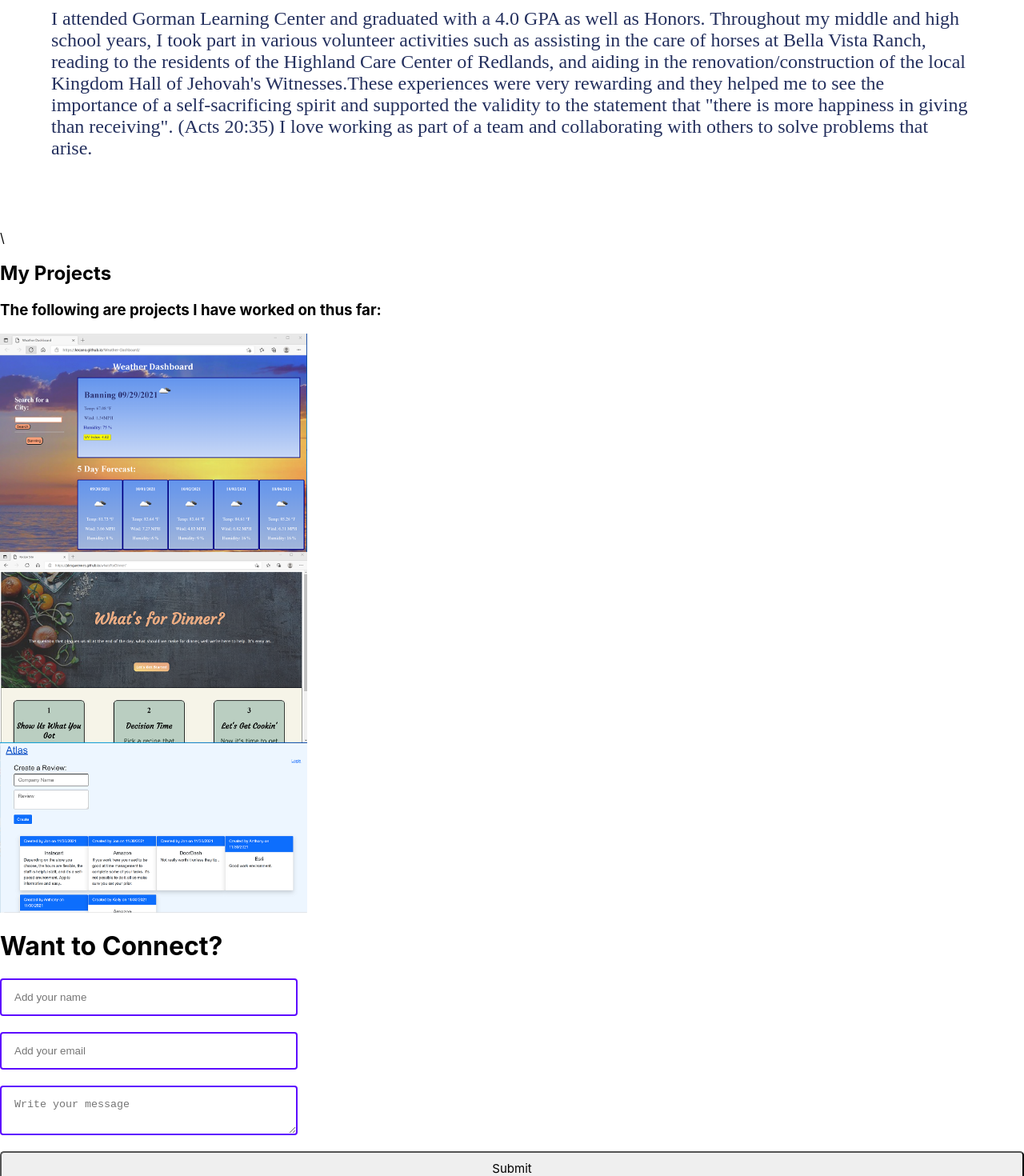
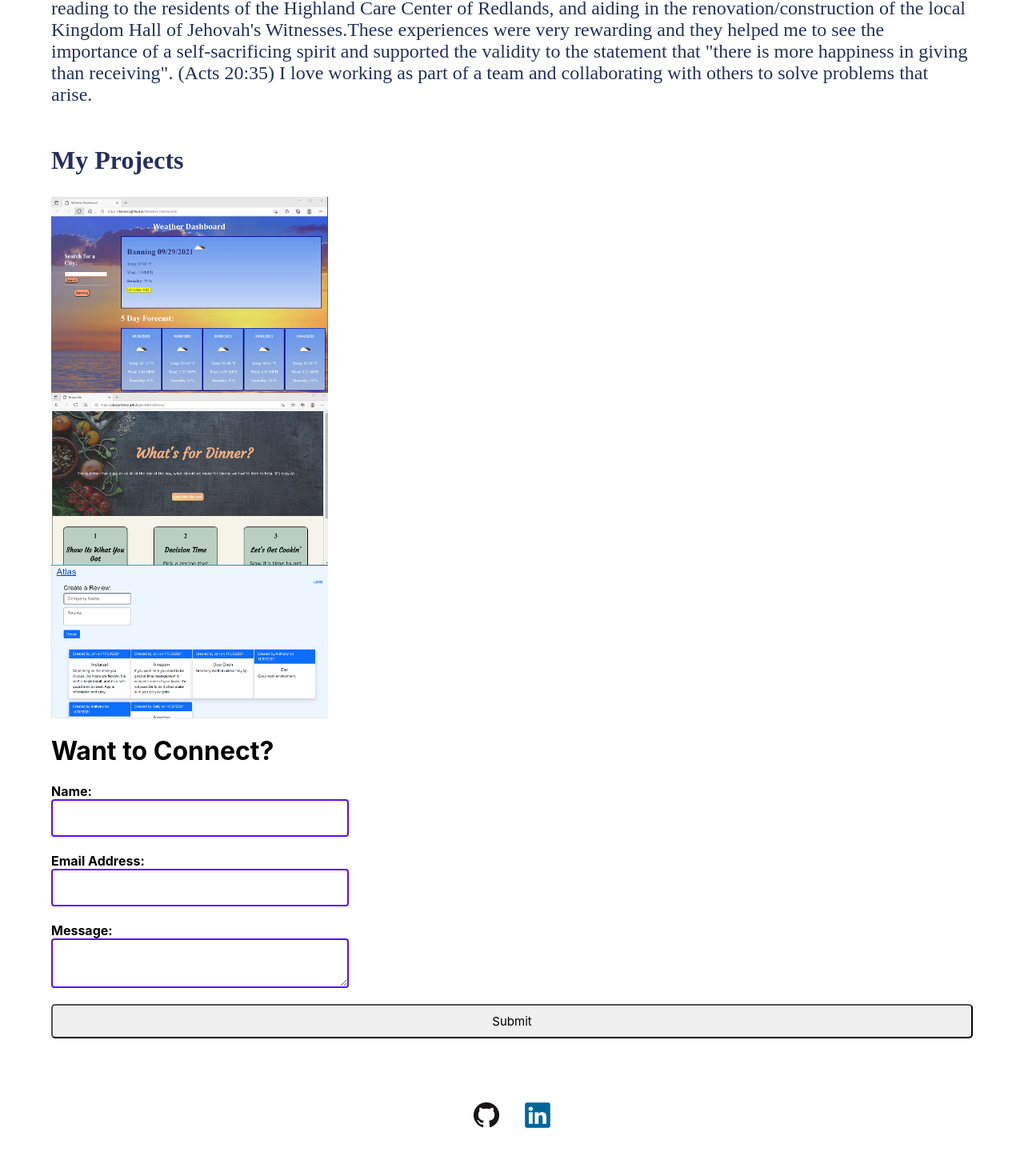
Before and after one commit to Krcano/Kelly-Cano, a React (Create React App) app in the folder kelly-cano/: page / in a window 1280 px wide. Shown: the part 586-2056 px from the top of the page at 80% size. After the commit the page ends 2000 px from the top, so only its background shows below. Built offline with nearby package versions, Linux system fonts and the light colour scheme.

Commit message:
changed stylings in about and conact and project

```diff
--- a/kelly-cano/src/components/About.js
+++ b/kelly-cano/src/components/About.js
@@ -11,13 +11,14 @@ const styles = {
   aboutContainer: {
     fontFamily: "Playfair Display, serif",
     color: "#24305e",
-    padding: " 4em",
+    marginLeft: " 4em",
+    marginRight:'4em'
   },
 };
 const About = () => {
   return (
     <div id="aboutMe" style={styles.aboutContainer}>
-      <h2>About Me</h2>
+      <h1>About Me</h1>
       <img src="./prof.jpg" alt="Profile" style={styles.prof} />
       <p style={styles.aboutMeP}>
         I attended Gorman Learning Center and graduated with a 4.0 GPA as well
--- a/kelly-cano/src/components/Contact.js
+++ b/kelly-cano/src/components/Contact.js
@@ -14,6 +14,8 @@ const styles = {
     marginBottom: "32px",
     flexDirection: "column",
     // justifyContent:'center'
+    marginLeft: " 4em",
+    marginRight:'4em'
   },
   button: {
     // border: "none",
@@ -25,27 +27,30 @@ const styles = {
     fontSize: "15px",
     fontFamily: "inherit",
   },
+  label:{
+    fontWeight:'bold'
+  }
 };
 const Contact = () => {
   return (
     <form id="contact" style={styles.form}>
       <h1>Want to Connect?</h1>
-      {/* <label>Name</label> */}
+      <label style={styles.label}>Name:</label>
       <input
         style={styles.input}
         type="text"
-        placeholder="Add your name"
+        // placeholder="Add your name"
       ></input>
-      {/* <label>Email Address</label> */}
+      <label style={styles.label}>Email Address:</label>
       <input
         style={styles.input}
         type="text"
-        placeholder="Add your email"
+        // placeholder="Add your email"
       ></input>
-      {/* <label>Message</label> */}
+      <label style={styles.label}>Message:</label>
       <textarea
         style={styles.input}
-        placeholder="Write your message"
+        // placeholder="Write your message"
       ></textarea>
       <button style={styles.button}>Submit</button>
     </form>
--- a/kelly-cano/src/components/Project.js
+++ b/kelly-cano/src/components/Project.js
@@ -1,11 +1,27 @@
 import React from "react";
 import { projects } from "../projectData";
 import { useState } from "react";
+
 const styles = {
   // for section title
-  textContainer: {},
+  textContainer: {
+    display: "flex",
+    flexDirection: "column",
+    alignItems: "flex-start",
+    fontFamily: "Playfair Display, serif",
+    paddingLeft: " 4em",
+    paddingRight: "4em",
+    color: "#24305e",
+  },
+  containerTitle: {
+    fontSize: "2em",
+  },
+
   //  holds everying in that have to do with the project set up
-  projectContainer: {},
+  projectContainer: {
+    marginLeft: " 4em",
+    marginRight: "4em",
+  },
   section: {},
   projectA: {},
   projectImgs: {
@@ -13,6 +29,7 @@ const styles = {
     position: "relative",
     width: "30%",
     // flexDirection:'row'
+    // justifyContent:'center'
   },
   imageOverlay: {
     position: "absolute",
@@ -28,6 +45,8 @@ const styles = {
     alignItems: "center",
     justifyContent: "center",
     flexWrap: "wrap",
+    textAlign: "center",
+    fontWeight:'bold'
   },
   imageTag: {
     // display: "block",
@@ -37,11 +56,13 @@ const styles = {
 
   imageDescr: {
     //   lessens the space between title and descr
-    marginTop: "-3em",
+    marginTop: "-2.5em",
+    paddingLeft: "2em",
+    paddingRight: "2em",
   },
   imageTitle: {
     color: "white",
-    textDecorationColor: "white",
+    fontSize: "1.5em",
   },
 };
 const Project = () => {
@@ -55,24 +76,31 @@ const Project = () => {
   //     hoverEffect.opacity='0'
   // }
   // --------------------------
-//  This state is used to create the hover effect for the Projects section
+  //  This state is used to create the hover effect for the Projects section
   const [isShown, setIsShown] = useState(false);
 
   return (
     <section style={styles.section} id="projects">
       <div style={styles.textContainer}>
-        \<h1 style={styles.h1}>My Projects</h1>
-        <h3>The following are projects I have worked on thus far:</h3>
+        <h1 style={styles.containerTitle}>My Projects</h1>
       </div>
       <div style={styles.projectContainer}>
         {projects.map((project) => (
-          <a href={project.link} key={project.image} style={styles.projectA}>
+        //   <a href={project.link} style={styles.projectA}>
             <div
+              key={project.image}
               style={styles.projectImgs}
-              onMouseEnter={() => setIsShown(true)}
-              onMouseLeave={() => setIsShown(false)}
+              onMouseEnter={(e) => {
+                e.preventDefault();
+                setIsShown(true);
+              }}
+              onMouseLeave={(e) => {
+                e.preventDefault();
+                setIsShown(false);
+              }}
             >
-              <img alt="gallery" src={project.image} style={styles.imageTag} />
+              <img alt="gallery" src={project.image} style={styles.imageTag}
+               />
               {isShown && (
                 <div style={styles.imageOverlay}>
                   <a href={project.deployedLink}>
@@ -109,7 +137,7 @@ const Project = () => {
                 </a> */}
               {/* </div>  */}
             </div>
-          </a>
+        //   </a>
         ))}
       </div>
     </section>
```
